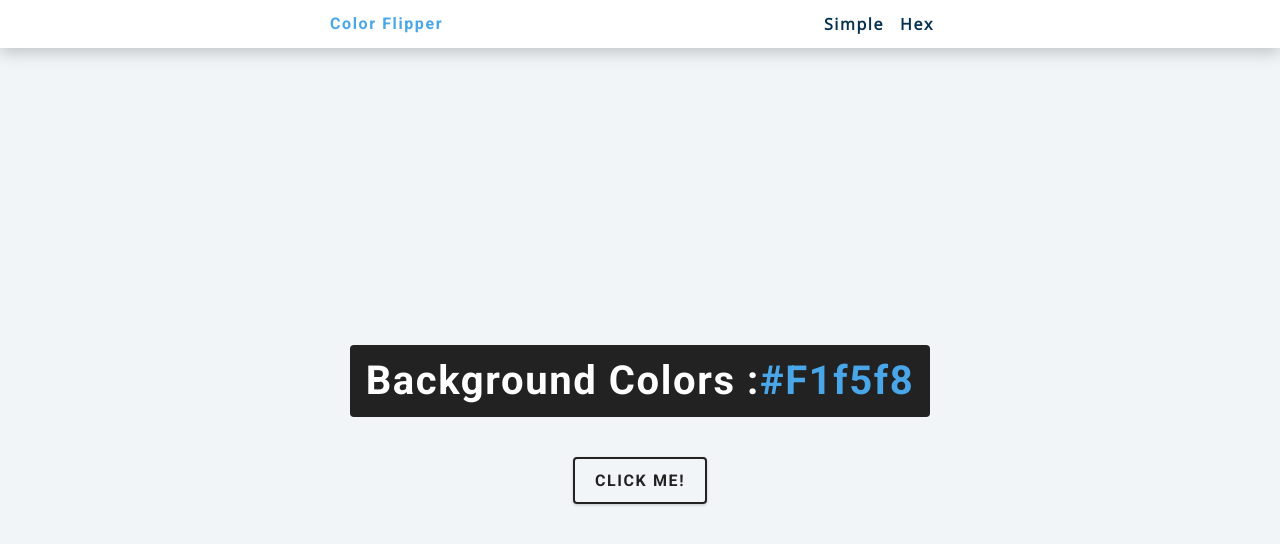
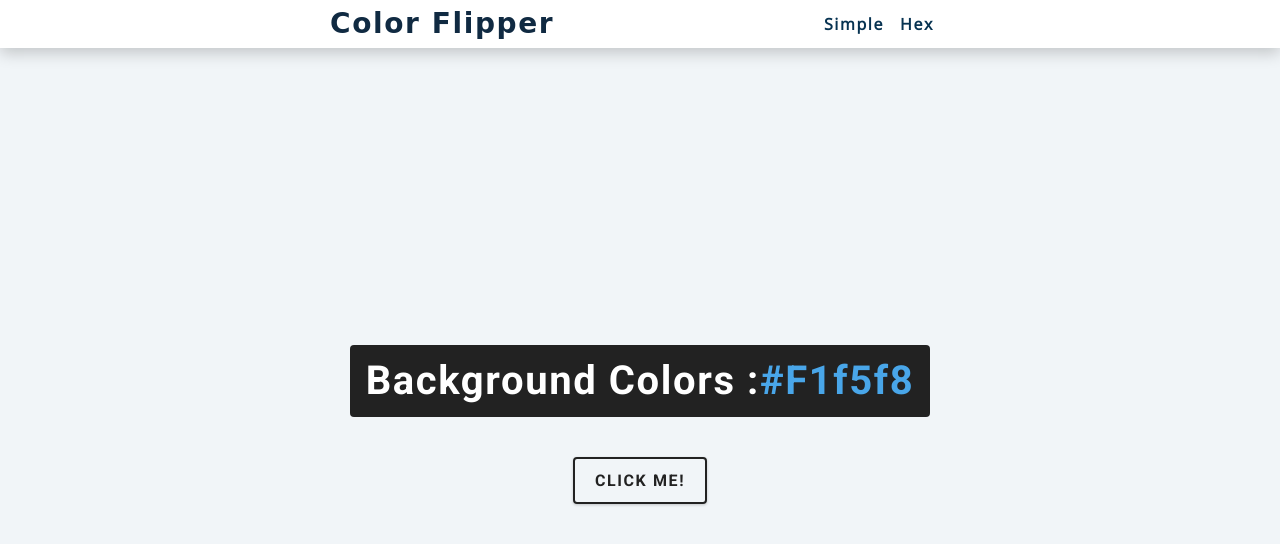
Before and after one commit to alpha21programmer/Color_Flipper, a plain HTML site: page index.html in a window 1280 px wide. Drawn offline with nearby package versions, Linux system fonts and the light colour scheme.

Commit message:
Some updates in font size and css have been made tyo give web page a better look

```diff
--- a/index.html
+++ b/index.html
@@ -9,13 +9,13 @@
 <body>
     <nav>
         <div class="nav-center">
-            <h4>Color Flipper</h4>
+            <h3>Color Flipper</h3>
             <ul class="nav-links">
                 <li>
-                    <a href="index.html">Simple</a>
+                    <a href="index.html" id="simple">Simple</a>
                 </li>
                 <li>
-                    <a href="hex.html">Hex</a>
+                    <a href="hex.html" id="hex">Hex</a>
                 </li>
             </ul>
         </div>
--- a/style.css
+++ b/style.css
@@ -171,12 +171,19 @@ nav {
   align-items: center;
   justify-content: space-between;
 }
-.nav-center h4 {
+.nav-center h3 {
+  display: flex;
   margin-bottom: 0;
-  color: var(--clr-primary-5);
+  font-family:cursive;
+  align-items: center;
+  justify-content: center;
+
+
+
 }
 .nav-links {
   display: flex;
+
 }
 nav a {
   text-transform: capitalize;
```
